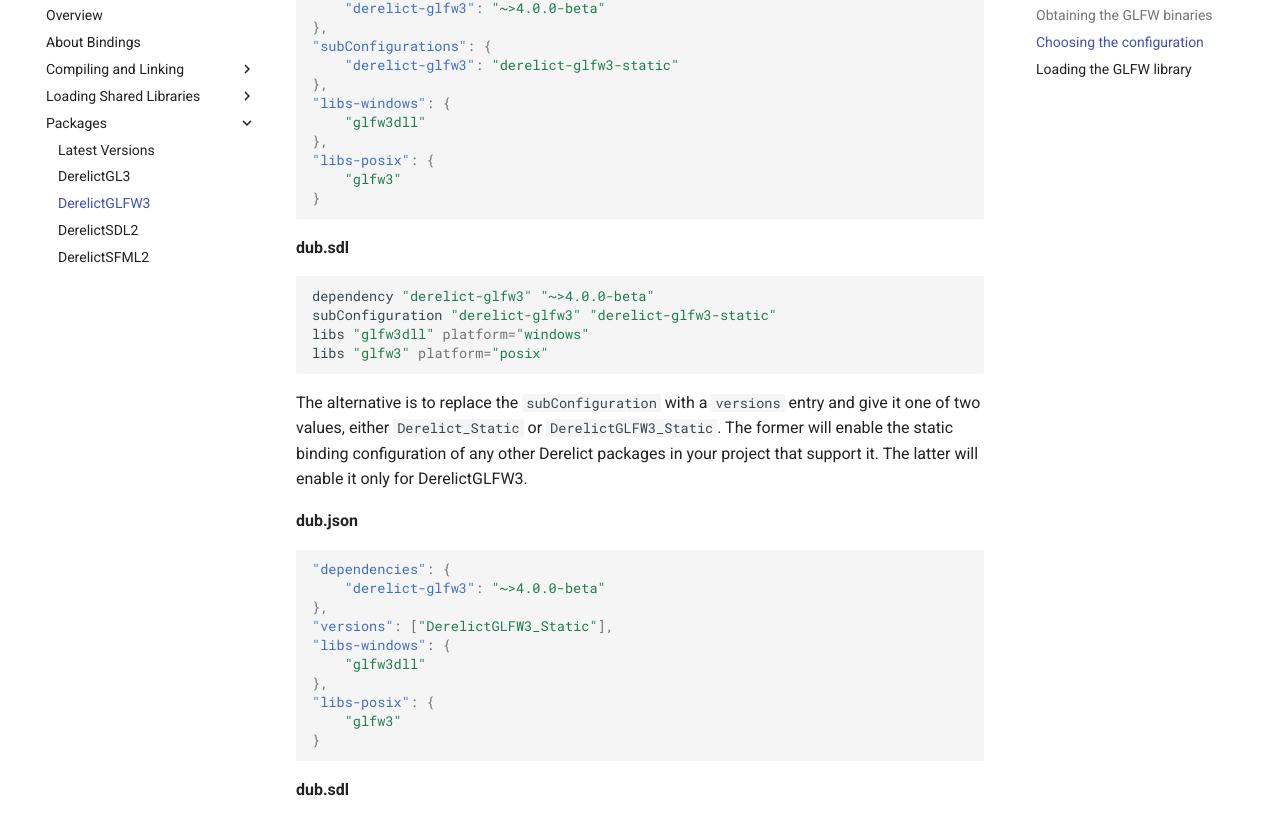
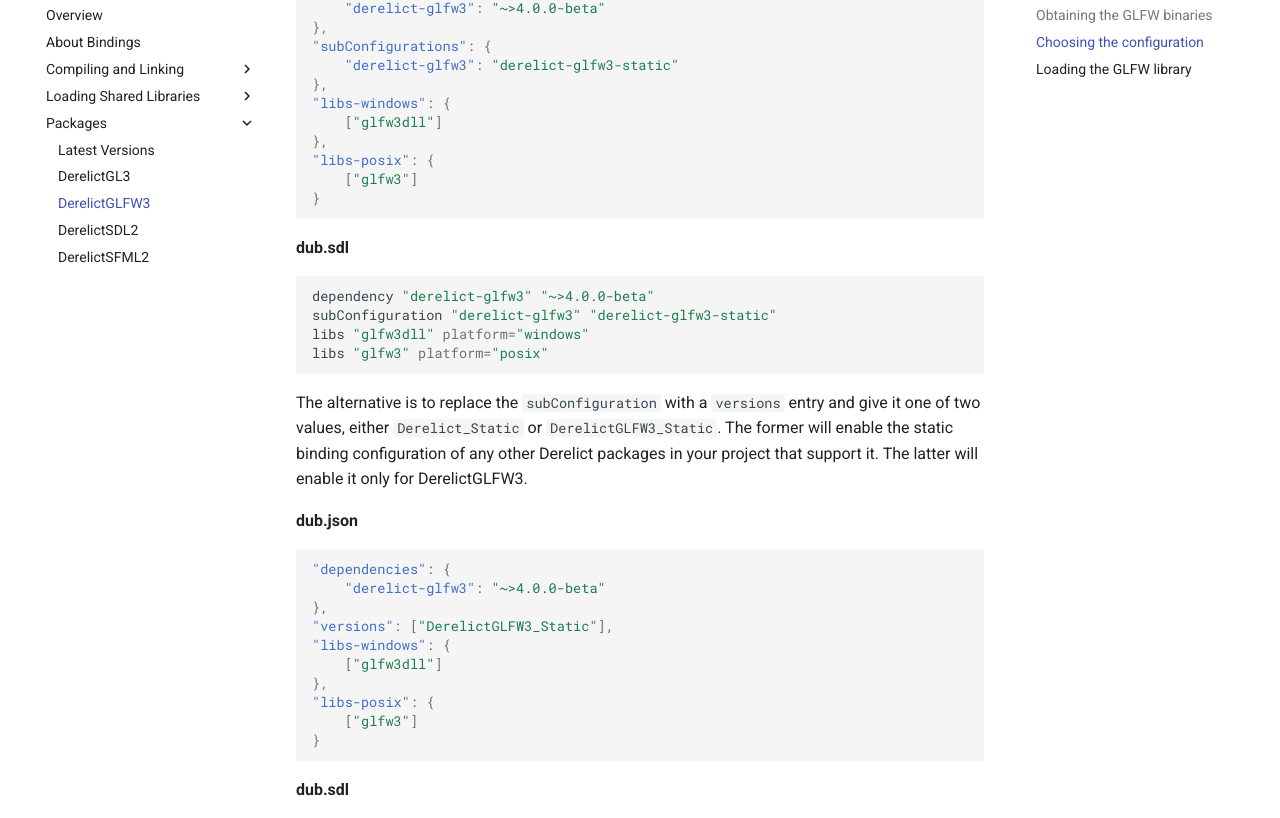
Before and after one commit to DerelictOrg/derelictorg.github.io, an MkDocs documentation site: the page built from docs/packages/glfw3.md, in a window 1280 px wide and 1400 px high, scrolled down 1725 px. Shown: the part 147-965 px from the top of the window. Built offline with MkDocs 1.6.1 and Material for MkDocs 9.7.7, drawn with Linux system fonts in a browser that asks for light colours; old or Windows-style settings are respelled for this version of MkDocs.

````diff
--- a/docs/packages/glfw3.md
+++ b/docs/packages/glfw3.md
@@ -67,10 +67,10 @@ By default, DerelictGLFW3 will be configured as a dynamic binding. There are two
     "derelict-glfw3": "derelict-glfw3-static"
 },
 "libs-windows": {
-    "glfw3dll"
+    ["glfw3dll"]
 },
 "libs-posix": {
-    "glfw3"
+    ["glfw3"]
 }
 ```
 
@@ -91,10 +91,10 @@ The alternative is to replace the `subConfiguration` with a `versions` entry and
 },
 "versions": ["DerelictGLFW3_Static"],
 "libs-windows": {
-    "glfw3dll"
+    ["glfw3dll"]
 },
 "libs-posix": {
-    "glfw3"
+    ["glfw3"]
 }
 ```
 
````
Also changed, not shown: docs/packages/sdl2.md (+2 -2 lines).
